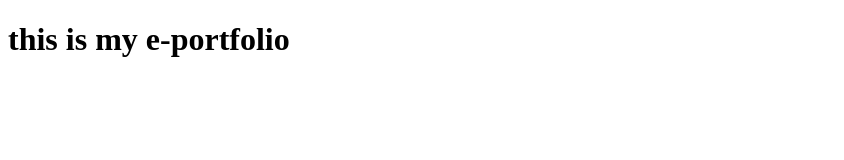
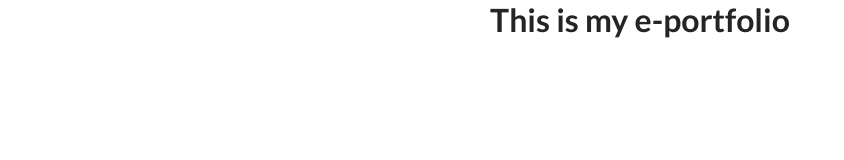
Before and after one commit to Dany2298/E-Portfolio, a plain HTML site: page index.html in a window 1280 px wide. Shown: the whole page, without its empty margins (0-844 px from the left). Drawn offline with Linux system fonts and the light colour scheme.

Commit message:
Environment Setup

```diff
--- a/index.html
+++ b/index.html
@@ -5,8 +5,9 @@
     <meta http-equiv="X-UA-Compatible" content="IE=edge">
     <meta name="viewport" content="width=device-width, initial-scale=1.0">
     <title>Dany Ahmed </title>
+    <link rel="stylesheet" href="./styles.css">
 </head>
 <body>
-    <h1>this is my e-portfolio</h1>
+    <h1>This is my e-portfolio</h1>
 </body>
 </html>
--- /dev/null
+++ b/styles.css
@@ -0,0 +1,18 @@
+@import url('https://fonts.googleapis.com/css2?family=Lato:wght@400;700&family=Roboto:wght@300;400;500;700&display=swap');
+
+*{
+    font-family: 'Lato', sans-serif;
+    padding: 0;
+    margin: 0;
+    box-sizing: border-box;
+}
+h1,h2,h3,h4,h5,h6 span{
+    color: #242424;
+    text-align: center;
+    line-height: 1.25;
+}
+
+p{
+    line-height: 1.5;
+    font-size: 16px;
+}
```
